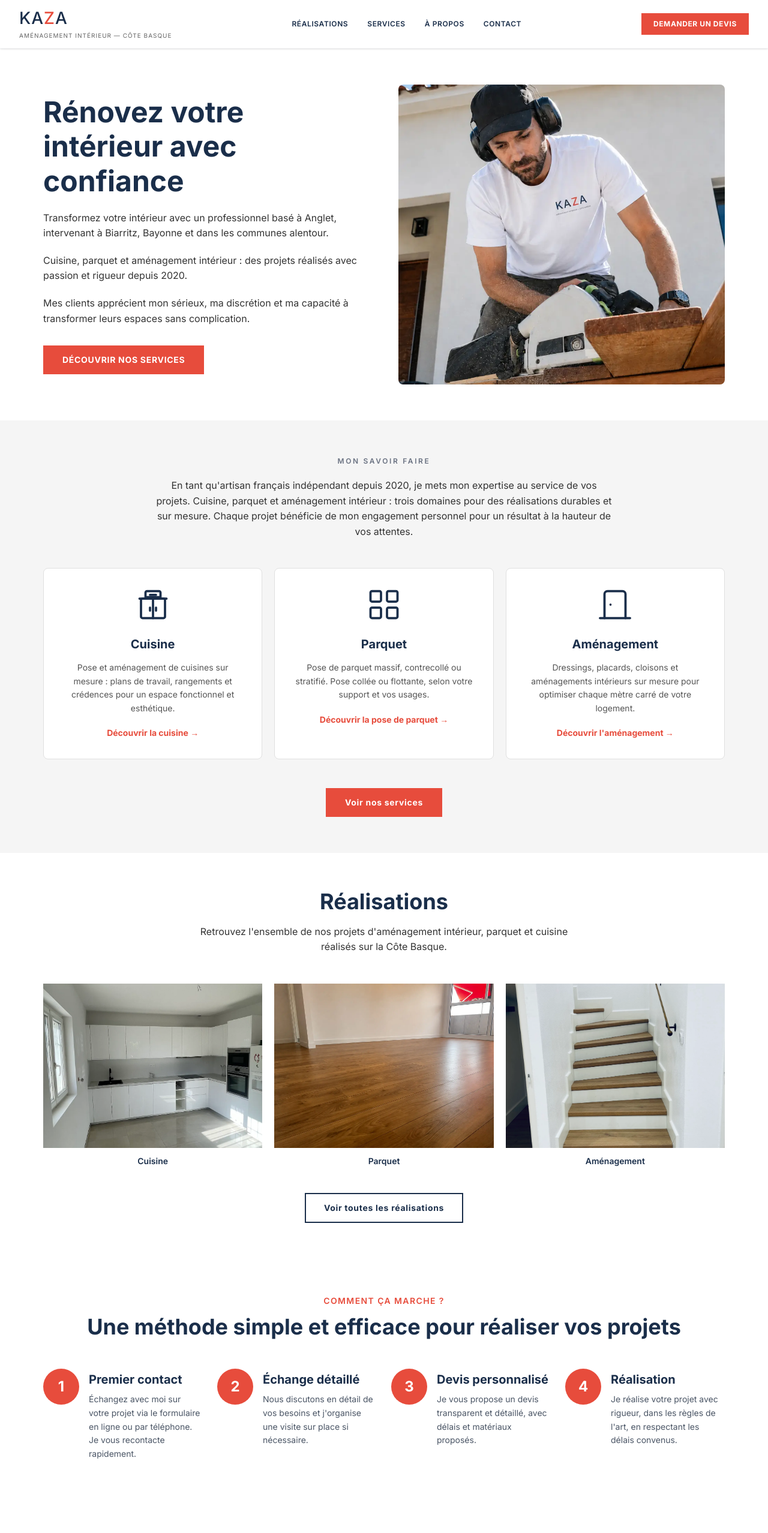
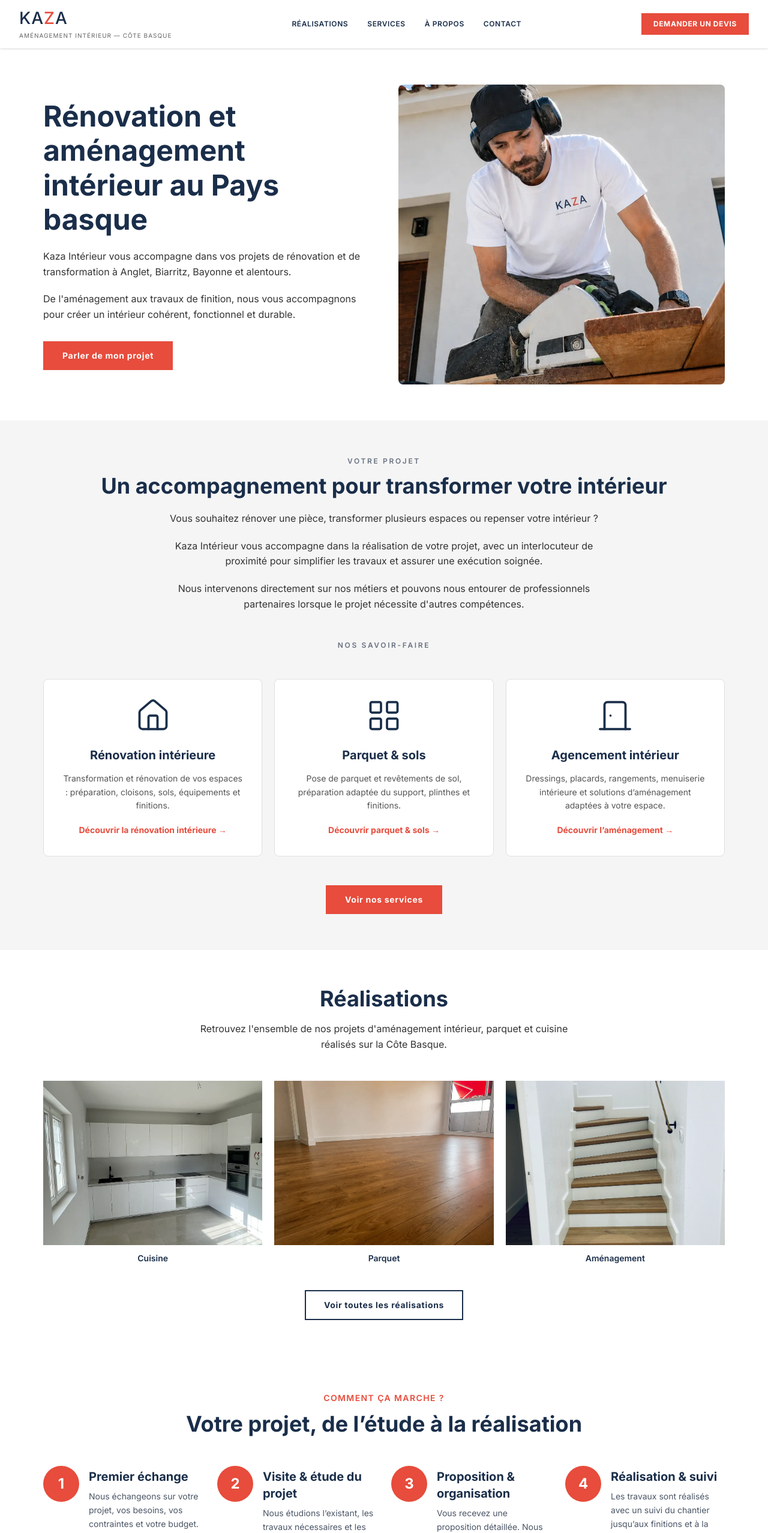
Before and after one commit to valentinverdon-dot/kaza-interieur, a Next.js app: page / in a window 1280 px wide. Shown: the top 2556 px of the page at 60% size. Built offline with nearby package versions, Linux system fonts and the light colour scheme.

Commit message:
Reposition homepage around interior renovation

```diff
--- a/components/Approche.tsx
+++ b/components/Approche.tsx
@@ -3,27 +3,27 @@ import FadeIn from "@/components/FadeIn";
 const steps = [
   {
     number: "1",
-    title: "Premier contact",
+    title: "Premier échange",
     description:
-      "Échangez avec moi sur votre projet via le formulaire en ligne ou par téléphone. Je vous recontacte rapidement.",
+      "Nous échangeons sur votre projet, vos besoins, vos contraintes et votre budget.",
   },
   {
     number: "2",
-    title: "Échange détaillé",
+    title: "Visite & étude du projet",
     description:
-      "Nous discutons en détail de vos besoins et j'organise une visite sur place si nécessaire.",
+      "Nous étudions l’existant, les travaux nécessaires et les différentes solutions possibles.",
   },
   {
     number: "3",
-    title: "Devis personnalisé",
+    title: "Proposition & organisation",
     description:
-      "Je vous propose un devis transparent et détaillé, avec délais et matériaux proposés.",
+      "Vous recevez une proposition détaillée. Nous définissons les différentes interventions et organisons le chantier.",
   },
   {
     number: "4",
-    title: "Réalisation",
+    title: "Réalisation & suivi",
     description:
-      "Je réalise votre projet avec rigueur, dans les règles de l'art, en respectant les délais convenus.",
+      "Les travaux sont réalisés avec un suivi du chantier jusqu’aux finitions et à la réception.",
   },
 ];
 
@@ -36,7 +36,7 @@ export default function Approche() {
             Comment ça marche ?
           </p>
           <h2 className="heading-h2 mt-3 text-center !mb-0">
-            Une méthode simple et efficace pour réaliser vos projets
+            Votre projet, de l’étude à la réalisation
           </h2>
         </FadeIn>
 
--- a/components/Hero.tsx
+++ b/components/Hero.tsx
@@ -8,28 +8,24 @@ export default function Hero() {
       <div className="container-site flex flex-col items-center gap-10 lg:flex-row lg:gap-12">
         <FadeIn className="w-full lg:w-1/2">
           <h1 className="heading-h1">
-            Rénovez votre intérieur avec confiance
+            Rénovation et aménagement intérieur au Pays basque
           </h1>
           <div className="mt-5 max-w-xl space-y-5">
             <p className="body-text">
-              Transformez votre intérieur avec un professionnel basé à
-              Anglet, intervenant à Biarritz, Bayonne et dans les communes
-              alentour.
+              Kaza Intérieur vous accompagne dans vos projets de rénovation et
+              de transformation à Anglet, Biarritz, Bayonne et alentours.
             </p>
             <p className="body-text">
-              Cuisine, parquet et aménagement intérieur : des projets réalisés
-              avec passion et rigueur depuis 2020.
-            </p>
-            <p className="body-text">
-              Mes clients apprécient mon sérieux, ma discrétion et ma capacité à
-              transformer leurs espaces sans complication.
+              De l&apos;aménagement aux travaux de finition, nous vous
+              accompagnons pour créer un intérieur cohérent, fonctionnel et
+              durable.
             </p>
           </div>
           <Link
-            href="/services"
+            href="/contact"
             className="btn-cta mt-8 inline-block bg-accent px-8 py-3.5 text-sm font-bold tracking-wider text-white"
           >
-            DÉCOUVRIR NOS SERVICES
+            Parler de mon projet
           </Link>
         </FadeIn>
 
--- a/components/SavoirFaire.tsx
+++ b/components/SavoirFaire.tsx
@@ -1,5 +1,6 @@
 import Link from "next/link";
 import {
+  Home,
   LayoutGrid,
   DoorClosed,
   type LucideIcon,
@@ -53,28 +54,28 @@ export const savoirFaireCards: {
   linkLabel: string;
 }[] = [
   {
-    title: "Cuisine",
+    title: "Rénovation intérieure",
     description:
-      "Pose et aménagement de cuisines sur mesure : plans de travail, rangements et crédences pour un espace fonctionnel et esthétique.",
-    icon: KitchenFurnitureIcon,
-    href: "/services/pose-cuisine",
-    linkLabel: "Découvrir la cuisine",
+      "Transformation et rénovation de vos espaces : préparation, cloisons, sols, équipements et finitions.",
+    icon: Home,
+    href: "/services",
+    linkLabel: "Découvrir la rénovation intérieure",
   },
   {
-    title: "Parquet",
+    title: "Parquet & sols",
     description:
-      "Pose de parquet massif, contrecollé ou stratifié. Pose collée ou flottante, selon votre support et vos usages.",
+      "Pose de parquet et revêtements de sol, préparation adaptée du support, plinthes et finitions.",
     icon: LayoutGrid,
     href: "/services/pose-parquet",
-    linkLabel: "Découvrir la pose de parquet",
+    linkLabel: "Découvrir parquet & sols",
   },
   {
-    title: "Aménagement",
+    title: "Agencement intérieur",
     description:
-      "Dressings, placards, cloisons et aménagements intérieurs sur mesure pour optimiser chaque mètre carré de votre logement.",
+      "Dressings, placards, rangements, menuiserie intérieure et solutions d’aménagement adaptées à votre espace.",
     icon: DoorClosed,
     href: "/services/amenagement-interieur",
-    linkLabel: "Découvrir l'aménagement",
+    linkLabel: "Découvrir l’aménagement",
   },
 ];
 
@@ -115,14 +116,32 @@ export default function SavoirFaire({ showLink = false }: SavoirFaireProps) {
       <div className="container-site">
         <FadeIn>
           <p className="text-center text-xs font-semibold tracking-[0.22em] text-gray-500 uppercase">
-            MON SAVOIR FAIRE
+            VOTRE PROJET
           </p>
-          <p className="body-text mx-auto mt-5 max-w-3xl text-center text-gray-600">
-            En tant qu&apos;artisan français indépendant depuis 2020, je mets mon
-            expertise au service de vos projets. Cuisine, parquet et aménagement
-            intérieur : trois domaines pour des réalisations durables et sur
-            mesure. Chaque projet bénéficie de mon engagement personnel pour un
-            résultat à la hauteur de vos attentes.
+          <h2 className="heading-h2 mt-3 text-center !mb-0">
+            Un accompagnement pour transformer votre intérieur
+          </h2>
+          <div className="body-text mx-auto mt-5 max-w-3xl space-y-5 text-center text-gray-600">
+            <p>
+              Vous souhaitez rénover une pièce, transformer plusieurs espaces
+              ou repenser votre intérieur ?
+            </p>
+            <p>
+              Kaza Intérieur vous accompagne dans la réalisation de votre
+              projet, avec un interlocuteur de proximité pour simplifier les
+              travaux et assurer une exécution soignée.
+            </p>
+            <p>
+              Nous intervenons directement sur nos métiers et pouvons nous
+              entourer de professionnels partenaires lorsque le projet
+              nécessite d&apos;autres compétences.
+            </p>
+          </div>
+        </FadeIn>
+
+        <FadeIn className="mt-12">
+          <p className="text-center text-xs font-semibold tracking-[0.22em] text-gray-500 uppercase">
+            NOS SAVOIR-FAIRE
           </p>
         </FadeIn>
 
```
